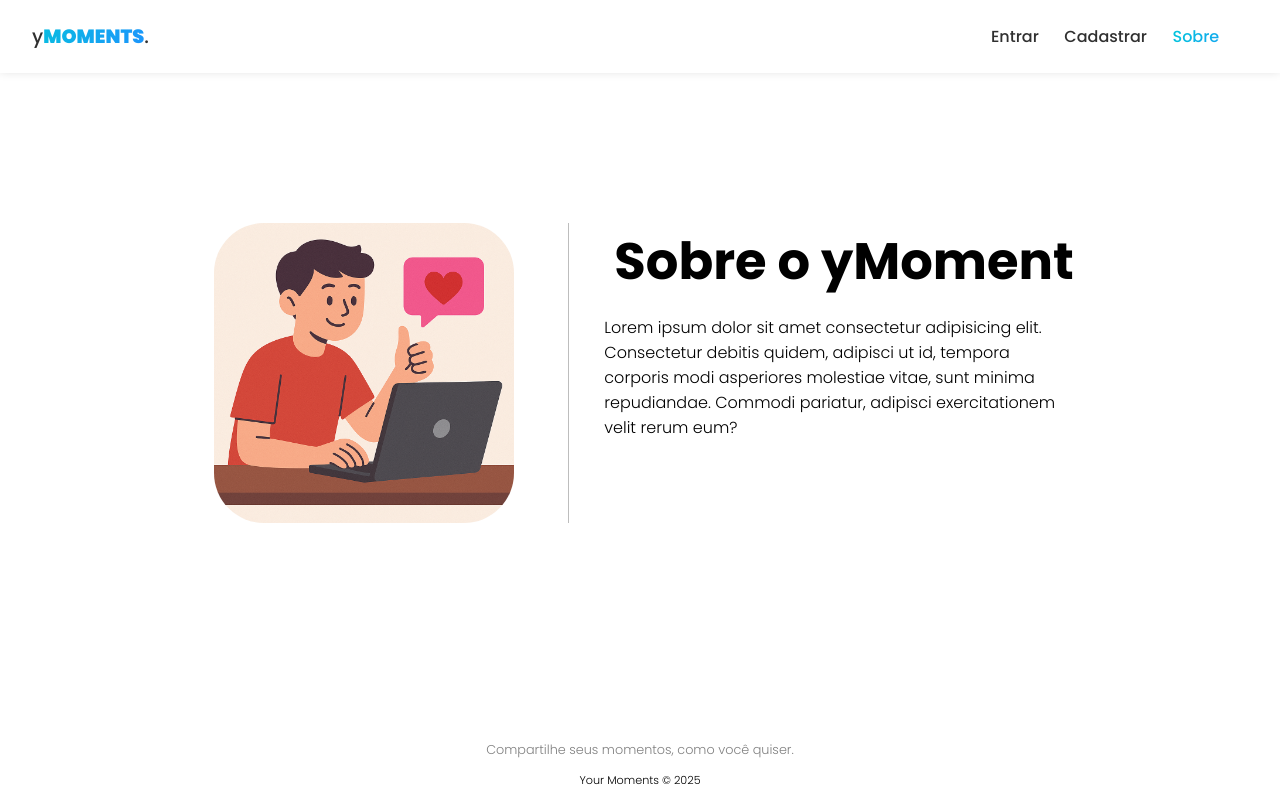
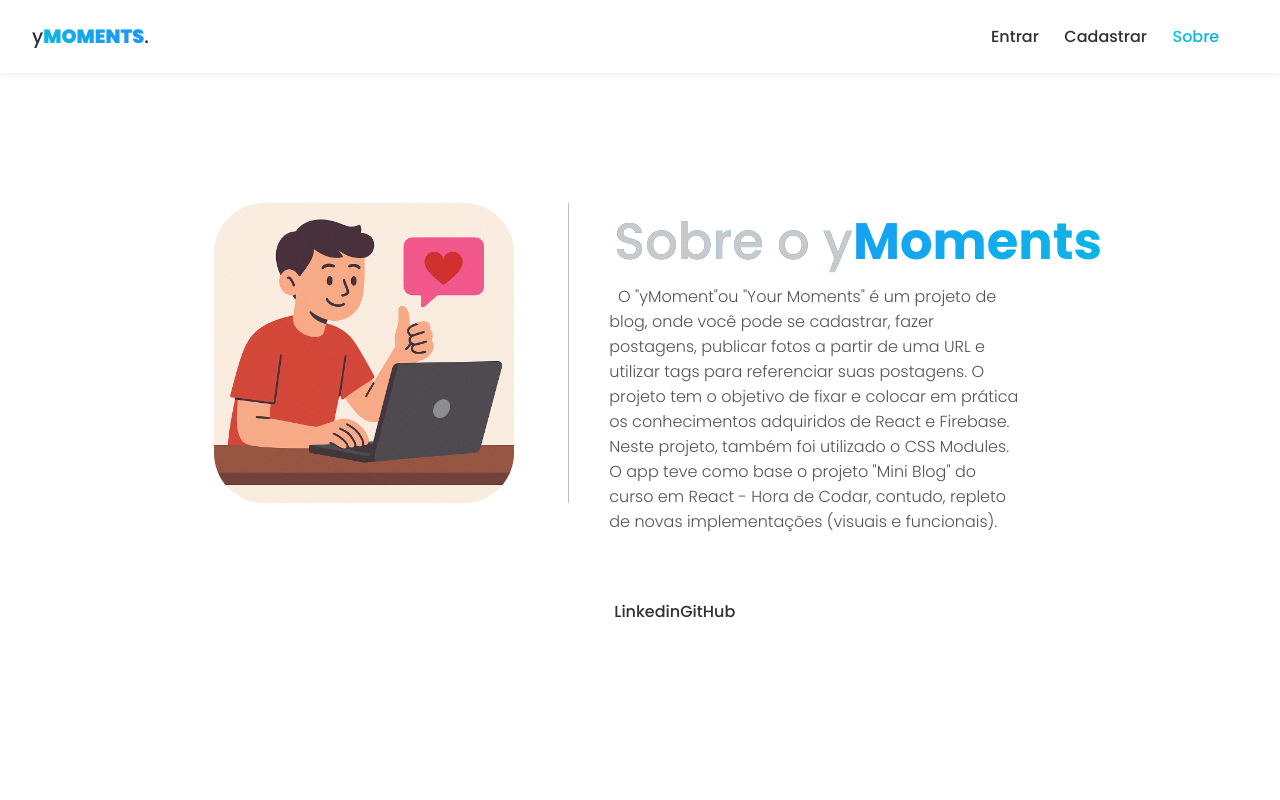
Before and after one commit to YanFelipy/ymoment-app, a React (Vite) app: page /About in a window 1280 px wide. Shown: the top 800 px of the page. Built offline with nearby package versions, Linux system fonts and the light colour scheme; no server answers.

Commit message:
Página de Post único

```diff
--- a/src/App.css
+++ b/src/App.css
@@ -1,9 +1,9 @@
 
 .container {
   display: flex;
-  min-height: 75vh;
-  margin-bottom: 20px;
+  min-height: 120vh;
+  margin-bottom: 130px;
 justify-content: center;
-align-items: center;
+
 
 }
--- a/src/components/PostDetails.module.css
+++ b/src/components/PostDetails.module.css
@@ -81,12 +81,42 @@ justify-content: center;
     display: flex;
     flex-direction: column;
 
+
+}
+.post_string_body {
+    font-weight: 300;
+
+}
+
+.content_post_link {
+    width: 50%;
+    display: flex;
+   margin-left: 20px;
+   justify-content: end;
+    height: min-content;
+    text-align: end;
+    cursor: default;
+    font-size: .7em;
+    padding: 5px;
+
+}
+
+.box_image_body {
+position: relative;
+width: 100%;
+
+
 }
 .post_body img {
+    margin: 10px 10px;
     width: 120px;
+    height: 120px;
+    border-radius: 15px;
+    object-fit: cover;
 }
 .post_tags {
     display: flex;
+    padding: 10px 0px;
 }
 
  .userPost .tag {
@@ -97,3 +127,7 @@ justify-content: center;
     padding: 5px;
     border-radius: 10px;
 }
+
+.post_link:hover{
+    cursor: pointer;
+}
--- a/src/components/postDetails.jsx
+++ b/src/components/postDetails.jsx
@@ -2,7 +2,9 @@
 import avatar from './../assets/avatar.png'
 import styles from './PostDetails.module.css'
 
-const PostDetails = ({post}) => {
+import { Link } from 'react-router-dom'
+
+const PostDetails = ({post, link, desc}) => {
 
   return (
     <div className={styles.user_and_post} key={post.id}>
@@ -13,7 +15,6 @@ const PostDetails = ({post}) => {
                      </a>
                  </div>
                </div>
-
                <div className={styles.content_post}>
 
                  {/* Fazer o map do nome e post do usuário */}
@@ -22,17 +23,23 @@ const PostDetails = ({post}) => {
                    <div className={styles.u_time}>
                      <h3>{post.createdBy}</h3>
                      <span>{new Date(post.createdAt.toDate() ).toLocaleString("pt-BR")  }</span>
-
+                 <div className={styles.content_post_link}>
+<Link to={link}> {desc}
+                      </Link>
+                 </div>
                    </div>
                    <div className={styles.post_body}>
                    <p className={styles.post_string_body}>{post.body} </p>
+                   <div className={styles.box_image_body}>
                 {post.image &&  <img src={post.image} />}
-                    <br />
+
+                   </div>
+
 <div className={styles.post_tags}>
                      { post.tagsArray && post.tagsArray.map((tag) => (
                        <p className={styles.tag} key={tag}><span>#</span>{tag}</p>
 
-                       ))}
+                      ))}
      </div>
 
                    </div>
--- a/src/index.css
+++ b/src/index.css
@@ -1,5 +1,5 @@
 body {
-  margin: 0 ;
+  margin: 0;
   padding: 0;
 
 }
@@ -115,11 +115,12 @@ label span {
 }
 
 footer {
-  position: fixed;
-  bottom: 0px;
+
+ background-color: rgb(243, 243, 243);
+display: flex;
   width: 100%;
-  display: flex;
-  flex-direction: column;
+  height: 10vh;
+  justify-content: center;
   align-items: center;
 
 }
--- a/src/pages/About/About.jsx
+++ b/src/pages/About/About.jsx
@@ -15,8 +15,15 @@ const About = () => {
         </div>
 
 <div className={styles.boxText_about}>
-<h1> Sobre o yMoment</h1>
-<p>Lorem ipsum dolor sit amet consectetur adipisicing elit. Consectetur debitis quidem, adipisci ut id, tempora corporis modi asperiores molestiae vitae, sunt minima repudiandae. Commodi pariatur, adipisci exercitationem velit rerum eum?</p>
+<h1><span>Sobre o y</span>Moments</h1>
+<p>&nbsp; O "yMoment"ou "Your Moments" é um projeto de blog, onde você pode  se cadastrar,
+   fazer postagens, publicar fotos a partir de uma URL e utilizar tags para referenciar suas
+    postagens. O projeto tem o objetivo de fixar e colocar em prática os conhecimentos adquiridos de React e Firebase. Neste projeto, também foi utilizado o CSS Modules. O app teve como base o projeto "Mini Blog" do curso em React - Hora de Codar, contudo, repleto de novas implementações (visuais e funcionais).  </p><br/>
+<br />
+<ul className={styles.personal_links}>
+  <li><a> Linkedin </a> </li>
+  <li><a> GitHub </a> </li>
+  </ul>
 
         </div>
       </div>
--- a/src/pages/About/About.module.css
+++ b/src/pages/About/About.module.css
@@ -11,8 +11,7 @@ align-items: center;
 }
 .boxImage_about {
     width: 40%;
-
-    display: flex;
+        display: flex;
     justify-content: center;
     border-right: 1px solid rgba(0, 0, 0, 0.26);
     margin-right: 30px;
@@ -34,19 +33,62 @@ align-items: center;
     justify-content: start;
     align-items: start;
 }
+    .boxText_about  div {
+        display: flex;
+    }
+
 .boxText_about h1, p {
+
     color: black;
+
+}
+.boxText_about  span {
+    font-weight: 500;
+    color:rgb(201, 201, 201) ;
 }
 .boxText_about h1 {
     width: 100%;
     margin: 10px;
+      font-weight: 700;
+  background: radial-gradient(circle, dodgerblue, rgb(2, 202, 216));
+  background-clip: text;
+  color: transparent;
+
+  animation: moments 15s linear infinite;
+  background-size: 300% 300%;
 
 }
 .boxText_about p {
-    padding: 0px 40px 0px 0px;
+    color: rgb(83, 83, 83);
+    margin: 5px;
+    max-width: 80%;
+
 }
 
 .fa_icon {
     color: black;
     fill: black;
 }
+.personal_links {
+    display: flex;
+    padding: 5px;
+    margin: 5px;
+    list-style: none;
+}
+
+
+
+@keyframes moments {
+    0% {
+        background-position: 0% 0%;
+
+    }
+
+    50% {
+        background-position: 100% 100%;
+    }
+
+    0% {
+        background-position: 0% 0%;
+    }
+}
--- a/src/pages/Dashboard/Dashboard.jsx
+++ b/src/pages/Dashboard/Dashboard.jsx
@@ -75,7 +75,7 @@ setTags("")
 
       navigate("/")
   }
-console.log(posts)
+
 
   return (
     <main>
@@ -141,7 +141,7 @@ console.log(posts)
         <div className={styles.box_feed}>
           {loading && <p className={styles.p_loading}>Carregando posts...</p>}
  {posts && posts.map((post) => (
-  <PostDetails key={post.id} post={post}/>
+  <PostDetails key={post.id} post={post} desc={"Ler mais"} link={`/posts/${post.id}`}/>
  ) ) }
         </div>
 
--- /dev/null
+++ b/src/pages/Post/Post.jsx
@@ -0,0 +1,36 @@
+import PostDetails from '../../components/postDetails'
+import styles from './Post.module.css'
+// import postDetails from '../../components/postDetails'
+
+import { useParams, Link } from 'react-router-dom';
+import { useFetchDocuments } from '../../hooks/useFetchDocument';
+
+
+
+
+const Post = () => {
+const {documents : posts} = useFetchDocuments("posts")
+console.log(posts)
+
+let params = useParams()
+const postId = params.postId
+
+  return (
+
+        <div className={styles.container_post}>
+            <div className={styles.content_post}>
+            {posts && posts.filter(post => post.id == postId).map(post => (
+  <PostDetails className={styles.post_details} key={post.id} post={post} link="/" desc={"Retornar a página inicial"}/>
+))
+   }
+
+        </div>
+        </div>
+
+
+
+
+  )
+}
+
+export default Post
--- /dev/null
+++ b/src/pages/Post/Post.module.css
@@ -0,0 +1,16 @@
+.container_post {
+   display: flex;
+    justify-content: center;
+    width: 50vw;
+
+}
+.content_post {
+    height: 350px;
+    margin-top: 50px;
+display: flex;
+width: 100%;
+}
+
+.post_details {
+    width: 30px;
+}
--- a/src/routes/Routes.jsx
+++ b/src/routes/Routes.jsx
@@ -7,6 +7,7 @@ import Dashboard from '../pages/Dashboard/Dashboard'
 import About from '../pages/About/About'
 
 import { useAuthValue } from '../../context/AuthContext'
+import Post from '../pages/Post/Post'
 
 const RoutesPages = () => {
 
@@ -29,7 +30,7 @@ const RoutesPages = () => {
 
 <Route path='/About' element={<About />} />
 
-
+ <Route path='/posts/:postId' element={<Post />} />
 
     </Routes>
 
```
